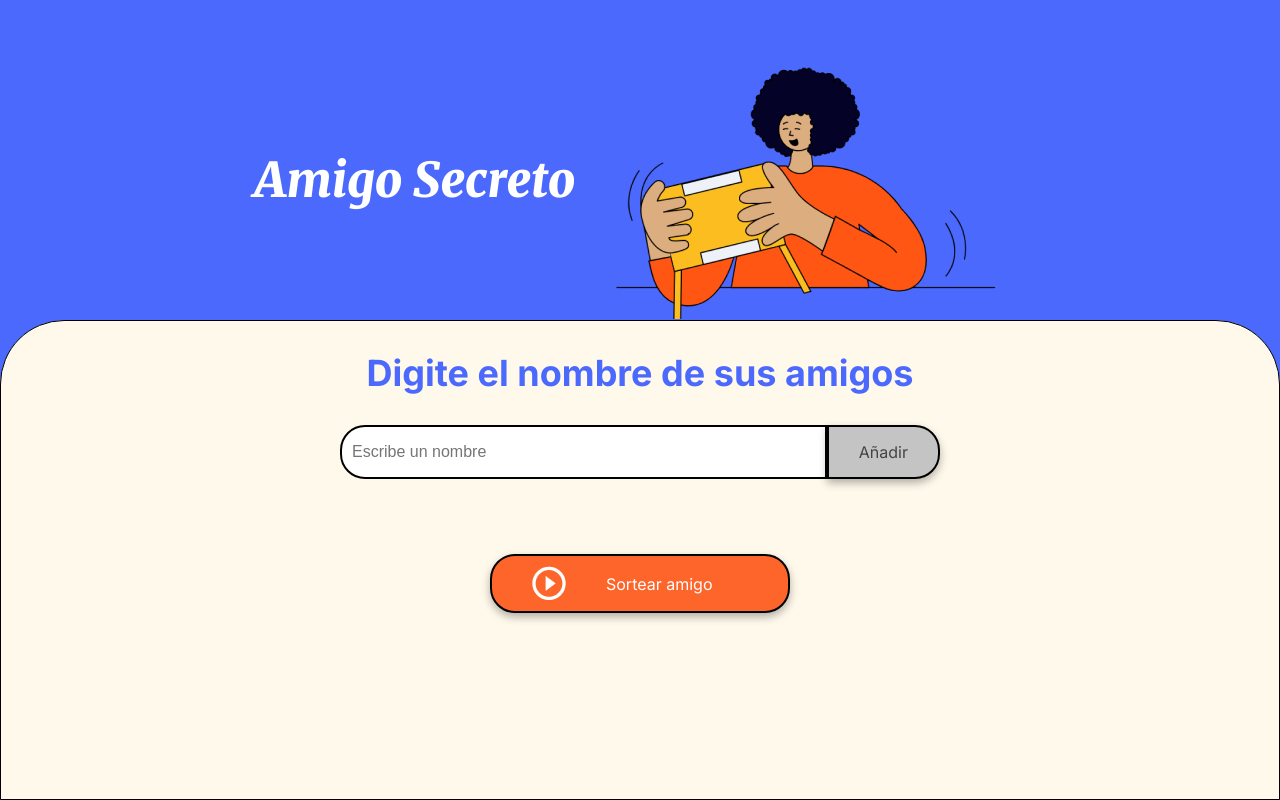
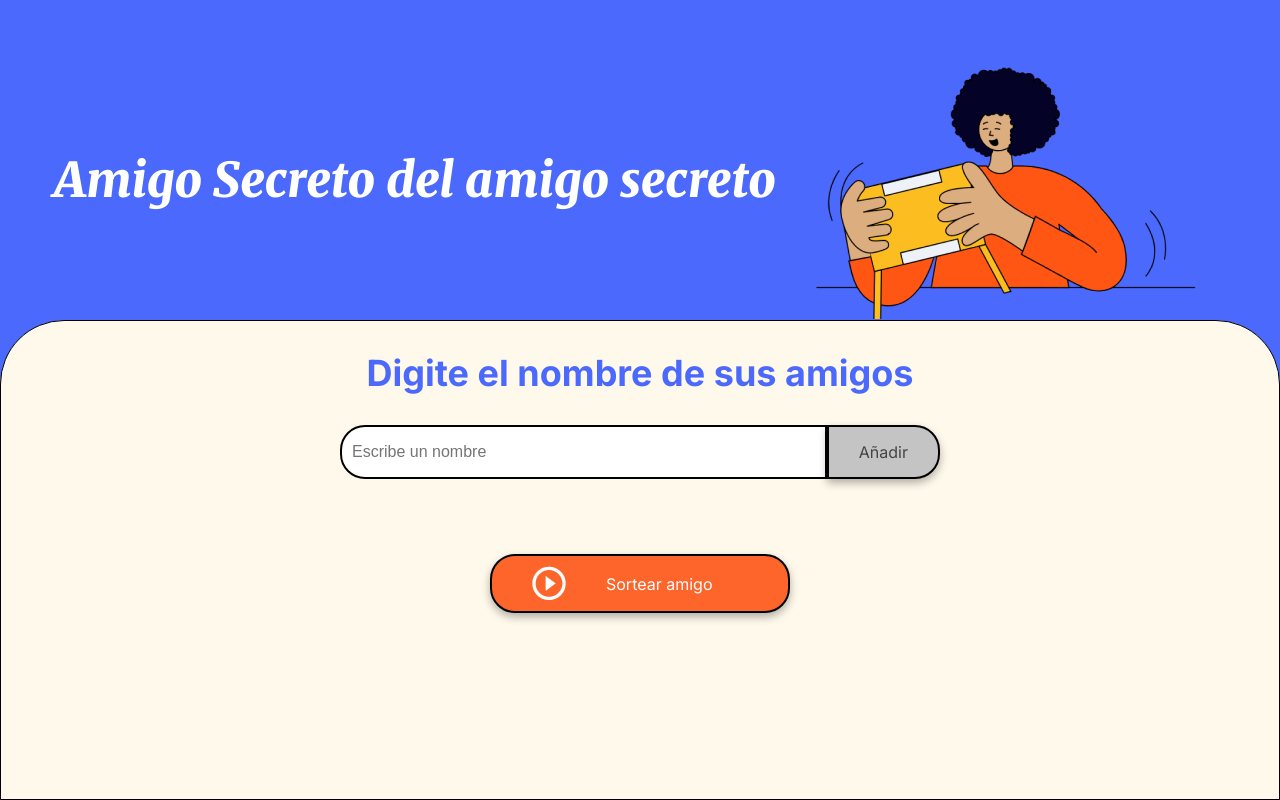
Before and after one commit to Zefhiros/Juego-amigo-secreto, a plain HTML site: page index.html in a window 1280 px wide. Drawn offline with Linux system fonts and the light colour scheme.

Commit message:
Prueba index para revisar comit en github

```diff
--- a/index.html
+++ b/index.html
@@ -13,7 +13,7 @@
 <body>
     <main class="main-content">
         <header class="header-banner">
-            <h1 class="main-title">Amigo Secreto</h1>
+            <h1 class="main-title">Amigo Secreto del amigo secreto</h1>
             <img src="assets/amigo-secreto.png" alt="Imagen representativa de amigo secreto">
         </header>
 
```
